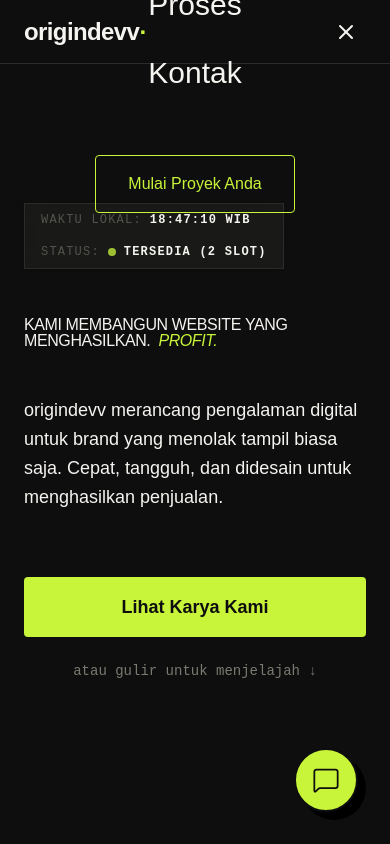
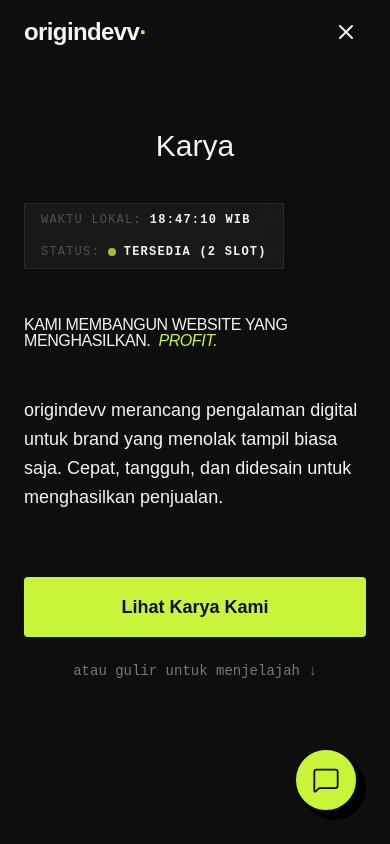
Before and after one commit to dimsdevv/portofolio-business, a React (Vite) app: page / in a window 390 px wide. Both pictures are taken after a click on the button "Toggle menu". Shown: the top 844 px of the page. Built offline with nearby package versions, Linux system fonts and the light colour scheme; no server answers; a web font is replaced by a local one.

Commit message:
fix: mobile menu animation and layout clipping

```diff
--- a/src/components/layout/Navbar.jsx
+++ b/src/components/layout/Navbar.jsx
@@ -72,19 +72,19 @@ export default function Navbar() {
 
       {/* Mobile Menu Overlay */}
       <div
-        className={`fixed inset-0 bg-[var(--color-ink)] z-40 transition-transform duration-300 ease-in-out md:hidden flex flex-col items-center justify-center gap-8 ${
-          mobileMenuOpen ? 'translate-y-0' : '-translate-y-full'
+        className={`fixed inset-0 bg-[var(--color-ink)] z-40 transition-opacity duration-300 ease-in-out md:hidden flex flex-col items-center pt-32 pb-8 gap-8 overflow-y-auto ${
+          mobileMenuOpen ? 'opacity-100 pointer-events-auto' : 'opacity-0 pointer-events-none'
         }`}
       >
-        <a href="#work" onClick={() => setMobileMenuOpen(false)} className="font-display text-3xl text-[var(--color-paper)] hover:text-[var(--color-signal)] transition-colors">Karya</a>
-        <a href="#services" onClick={() => setMobileMenuOpen(false)} className="font-display text-3xl text-[var(--color-paper)] hover:text-[var(--color-signal)] transition-colors">Layanan</a>
-        <a href="#process" onClick={() => setMobileMenuOpen(false)} className="font-display text-3xl text-[var(--color-paper)] hover:text-[var(--color-signal)] transition-colors">Proses</a>
-        <a href="#contact" onClick={() => setMobileMenuOpen(false)} className="font-display text-3xl text-[var(--color-paper)] hover:text-[var(--color-signal)] transition-colors">Kontak</a>
+        <a href="#work" onClick={() => setMobileMenuOpen(false)} className="font-display text-3xl text-[var(--color-paper)] active:text-[var(--color-signal)] transition-colors">Karya</a>
+        <a href="#services" onClick={() => setMobileMenuOpen(false)} className="font-display text-3xl text-[var(--color-paper)] active:text-[var(--color-signal)] transition-colors">Layanan</a>
+        <a href="#process" onClick={() => setMobileMenuOpen(false)} className="font-display text-3xl text-[var(--color-paper)] active:text-[var(--color-signal)] transition-colors">Proses</a>
+        <a href="#contact" onClick={() => setMobileMenuOpen(false)} className="font-display text-3xl text-[var(--color-paper)] active:text-[var(--color-signal)] transition-colors">Kontak</a>
 
         <a
           href="#contact"
           onClick={() => setMobileMenuOpen(false)}
-          className="mt-8 border border-[var(--color-signal)] text-[var(--color-signal)] px-8 py-4 font-medium rounded-sm active:bg-[var(--color-signal)] active:text-[var(--color-ink)] transition-colors"
+          className="mt-4 border border-[var(--color-signal)] text-[var(--color-signal)] px-8 py-4 font-medium rounded-sm active:bg-[var(--color-signal)] active:text-[var(--color-ink)] transition-colors"
         >
           Mulai Proyek Anda
         </a>
```
